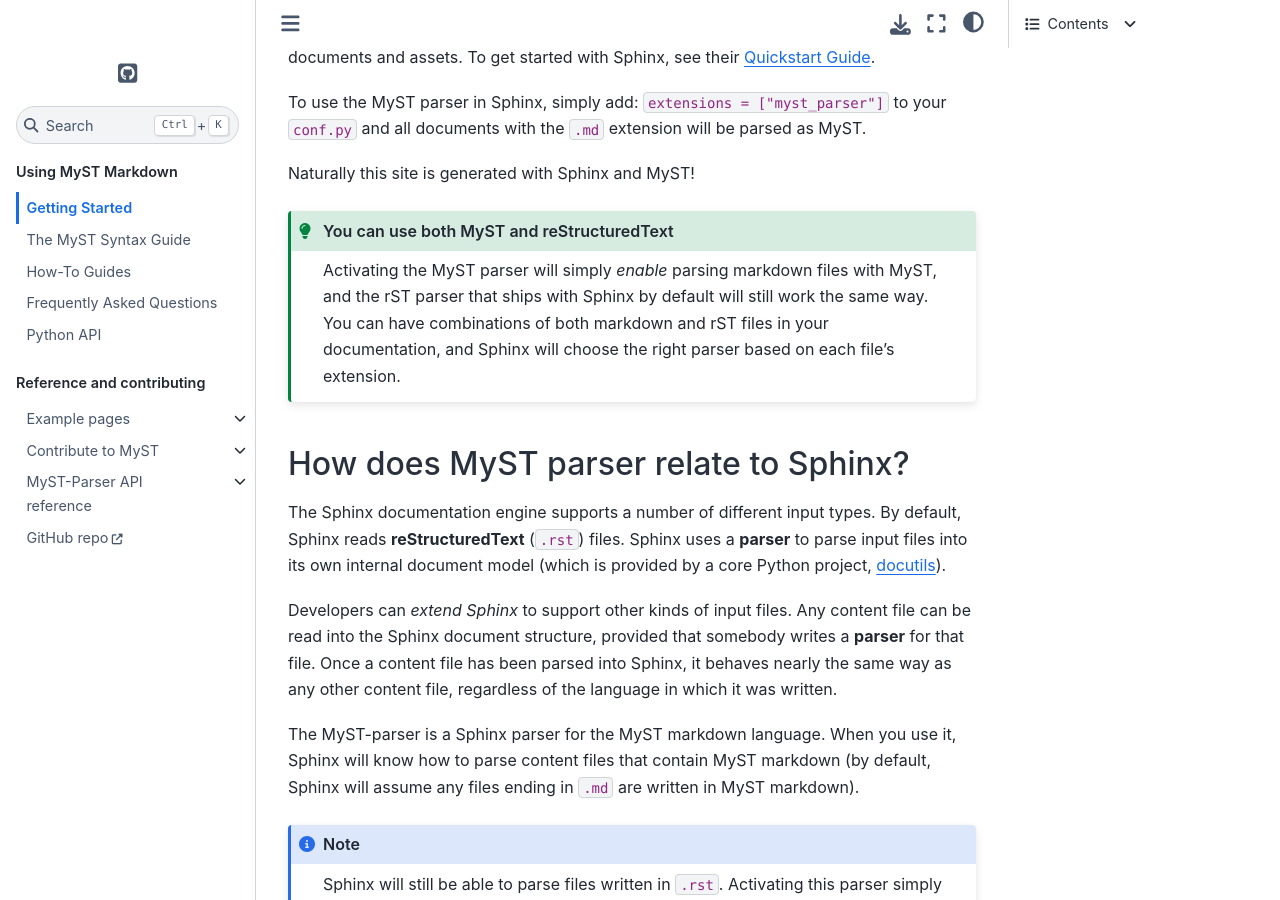
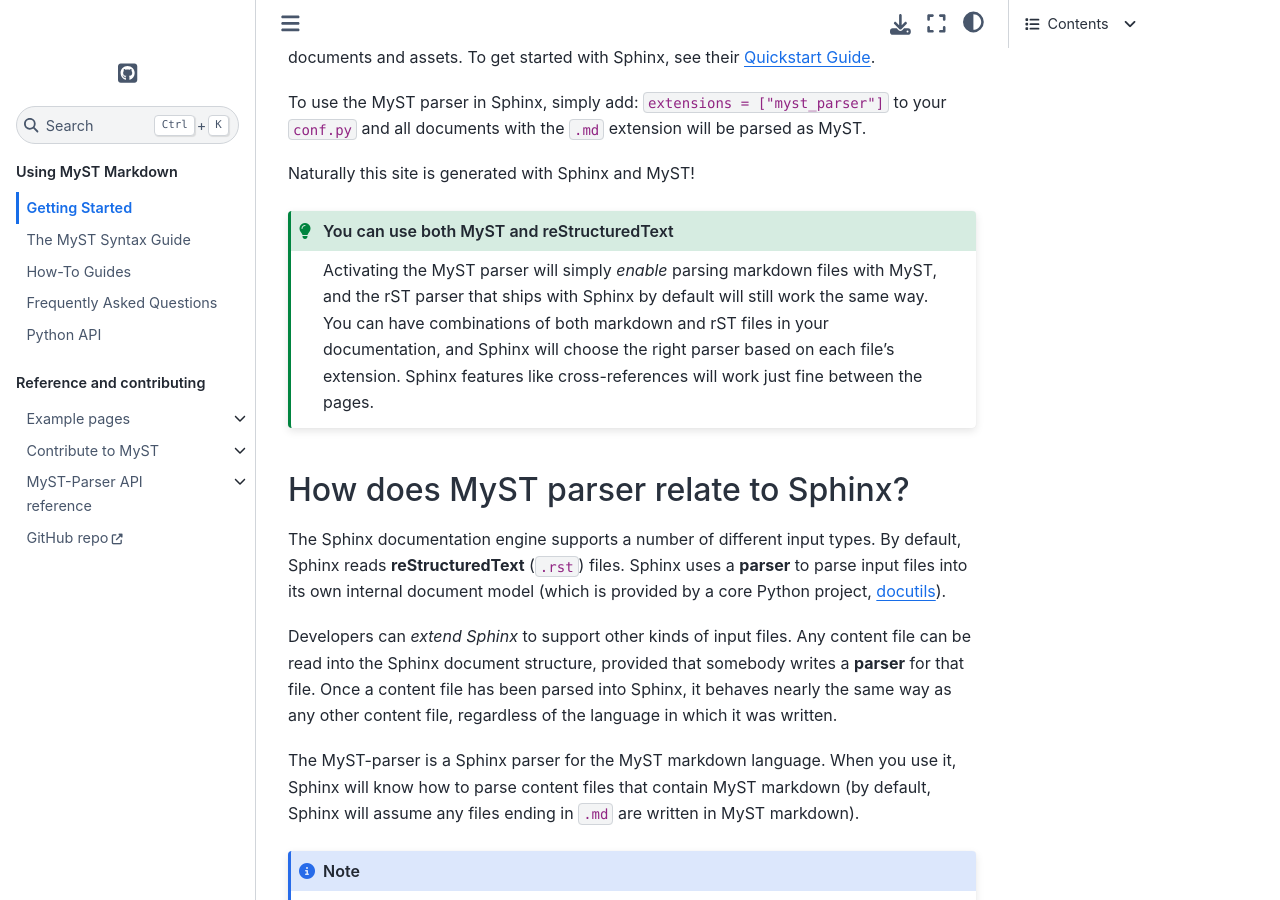
Before and after one commit to executablebooks/MyST-Parser, a Sphinx documentation site: the page built from docs/using/intro.md, in a window 1280 px wide and 900 px high, scrolled down 736 px. Built offline with Sphinx 7.4.7 and the Sphinx Book theme 1.1.4, drawn with Linux system fonts in a browser that asks for light colours.

Commit message:
Update docs/using/intro.md

````diff
--- a/docs/using/intro.md
+++ b/docs/using/intro.md
@@ -46,7 +46,8 @@
 Activating the MyST parser will simply *enable* parsing markdown files with MyST, and the rST
 parser that ships with Sphinx by default will still work the same way. You can have
 combinations of both markdown and rST files in your documentation, and Sphinx will
-choose the right parser based on each file's extension.
+choose the right parser based on each file's extension. Sphinx features
+like cross-references will work just fine between the pages.
 ```
 
 ## How does MyST parser relate to Sphinx?
````
